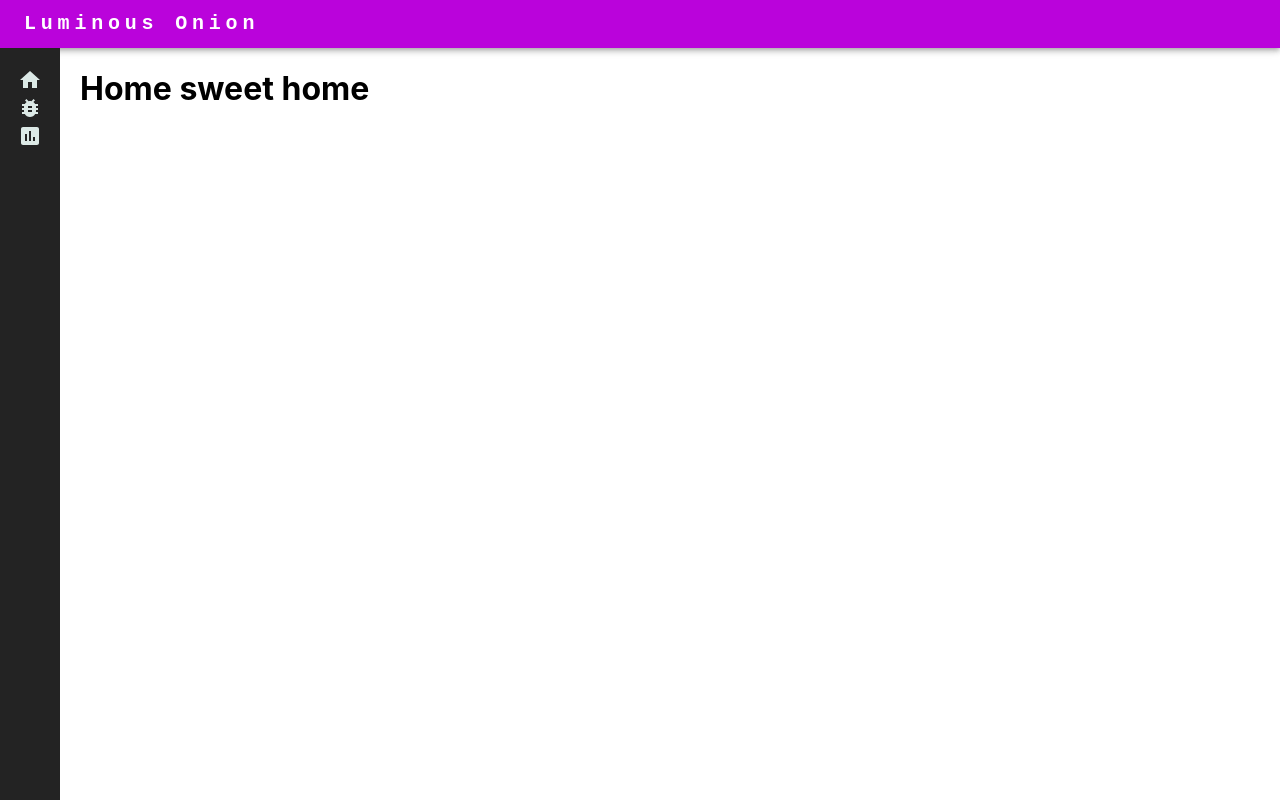
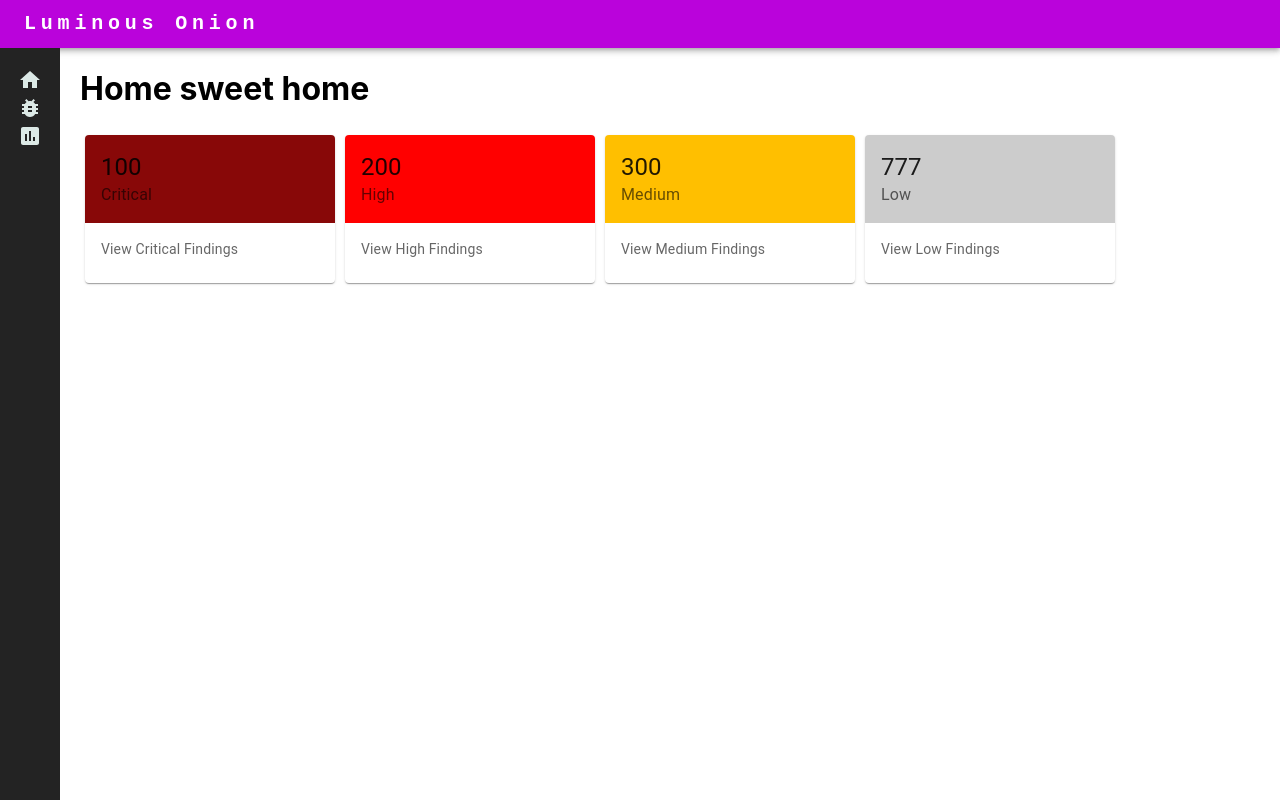
Before and after one commit to zkarpinski/Luminous-Onion, a React (Create React App) app in the folder src/main/UI/: page / in a window 1280 px wide. Built offline with nearby package versions, Linux system fonts and the light colour scheme.

Commit message:
Added vulnerability cards to home screen Vulnerability cards take props for Type and Value

```diff
--- a/src/main/UI/src/App.css
+++ b/src/main/UI/src/App.css
@@ -21,3 +21,13 @@
   margin-right: 20px;
   height: 90vh;
 }
+
+.vulRow {
+  display:flex;
+  flex-direction:row;
+  justify-content:flex-start;
+}
+
+.vulCard {
+  margin: 5px;
+}
--- /dev/null
+++ b/src/main/UI/src/components/VulnerabilityCard.js
@@ -0,0 +1,47 @@
+import * as React from 'react';
+import Card from '@mui/material/Card';
+import CardHeader from '@mui/material/CardHeader';
+import CardContent from '@mui/material/CardContent';
+import {Typography} from "@mui/material";
+
+
+export default function VulnerabilityCard(props) {
+    const cardtype = props.CardType;
+    const cardValue = props.Value;
+
+    const getBackgroundColor = () => {
+        let color;
+        console.log(cardtype);
+        if (cardtype === "Critical") {
+            console.log("HELP")
+            color = '#880808';
+        } else if (cardtype === "High") {
+            color = '#FF0000';
+        } else if (cardtype === "Medium") {
+            color = '#FFBF00';
+        } else if (cardtype === "Low") {
+            color = '#CCC';
+        } else if (cardtype === "Informational") {
+            color = '#DDD';
+        }
+        return color;
+    };
+
+    return (
+        <>
+        <Card sx={{ minWidth: 250, maxWidth: 345}} className="vulCard">
+            <CardHeader
+                title={cardValue}
+                subheader={cardtype}
+                sx={{ background:getBackgroundColor }}
+            />
+            <CardContent>
+                <Typography variant="body2" color="text.secondary">
+                    View {cardtype} Findings
+                </Typography>
+            </CardContent>
+
+        </Card>
+        </>
+    );
+}
--- a/src/main/UI/src/pages/Home.js
+++ b/src/main/UI/src/pages/Home.js
@@ -1,8 +1,18 @@
 import React from 'react';
+import VulnerabilityCard from "../components/VulnerabilityCard";
 
 const Home = () => {
     return (
+        <div>
         <h1>Home sweet home</h1>
+
+            <div className="vulRow">
+                <VulnerabilityCard CardType='Critical' Value={100}/>
+                <VulnerabilityCard CardType='High' Value={200}/>
+                <VulnerabilityCard CardType='Medium' Value={300} />
+                <VulnerabilityCard CardType='Low' Value={777}/>
+            </div>
+        </div>
     );
 };
 
```
